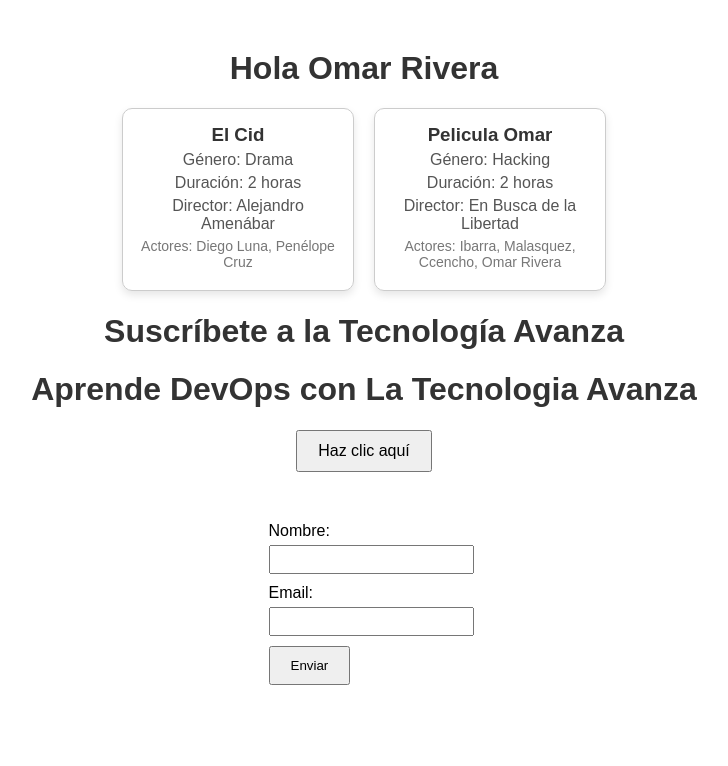
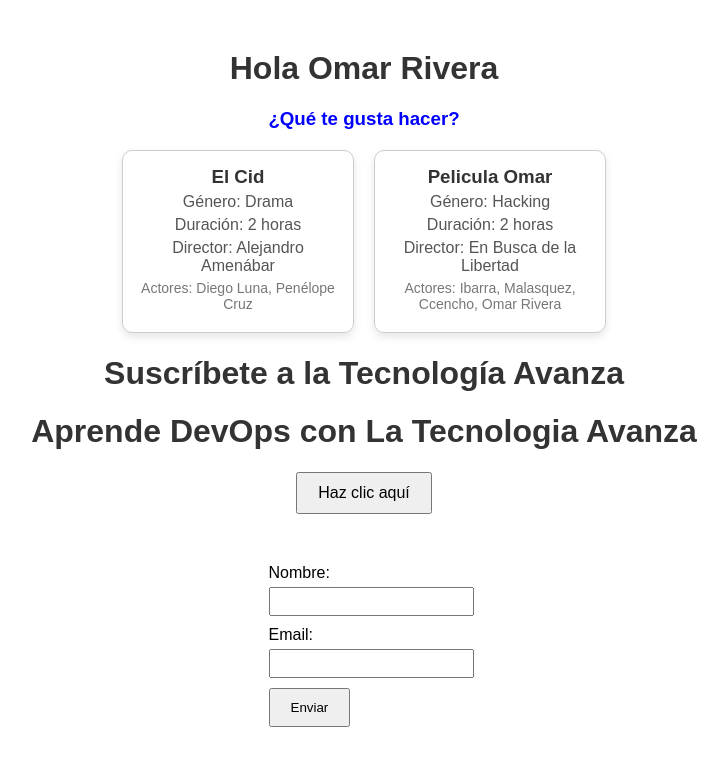
Before and after one commit to Omarrivv/mi_app_web_gitflow, a plain HTML site: page index.html in a window 1280 px wide. Shown: the whole page, without its empty margins (276-1004 px from the left). Drawn offline with Linux system fonts and the light colour scheme.

Commit message:
Coriigiendo error critico hotfix/v1.0.1

```diff
--- a/index.html
+++ b/index.html
@@ -8,6 +8,7 @@
 </head>
 <body>
     <h1>Hola Omar Rivera</h1>
+    <h3 style="color: blue; border-radius: 15px;">¿Qué te gusta hacer?</h3>
     <div id="peliculas-container" class="peliculas-container">
 
     </div>
--- a/style.css
+++ b/style.css
@@ -14,6 +14,7 @@ h2 {
 
 h3 {
     color: #333;
+    text-align: center;
 }
 
 button {
```
